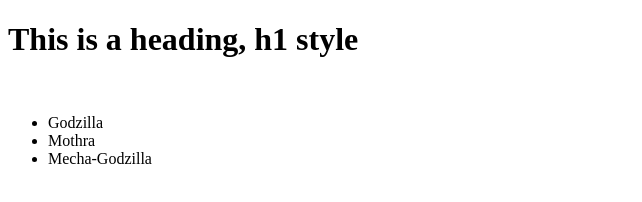
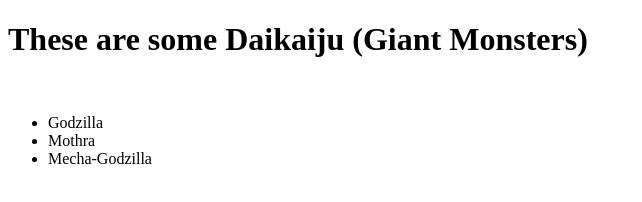
Before and after one commit to CRFerrell77/daikaiju, a plain HTML site: page index.html in a window 1280 px wide. Shown: the whole page, without its empty margins (0-642 px from the left). Drawn offline with Linux system fonts and the light colour scheme.

Commit message:
Edit Heading

```diff
--- a/index.html
+++ b/index.html
@@ -8,7 +8,7 @@
 
 	<body>
 
-		<h1>This is a heading, h1 style</h1>
+		<h1>These are some Daikaiju (Giant Monsters)</h1>
 		<br>
 		<ul>
 			<li>Godzilla</li>
```
